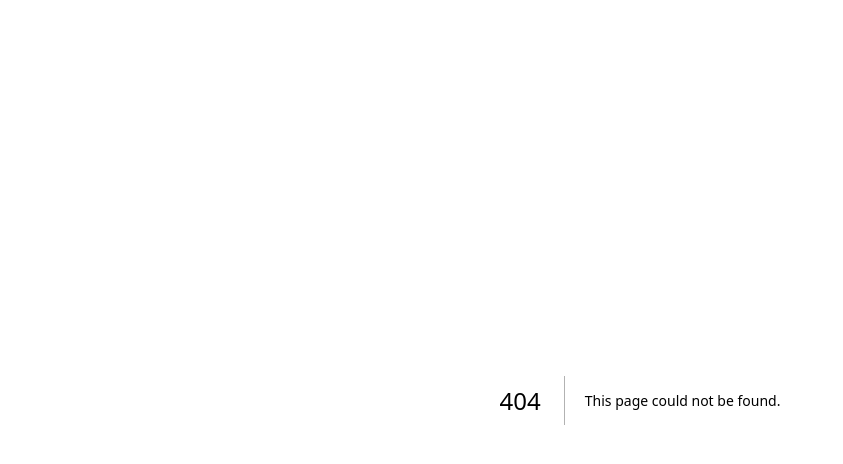
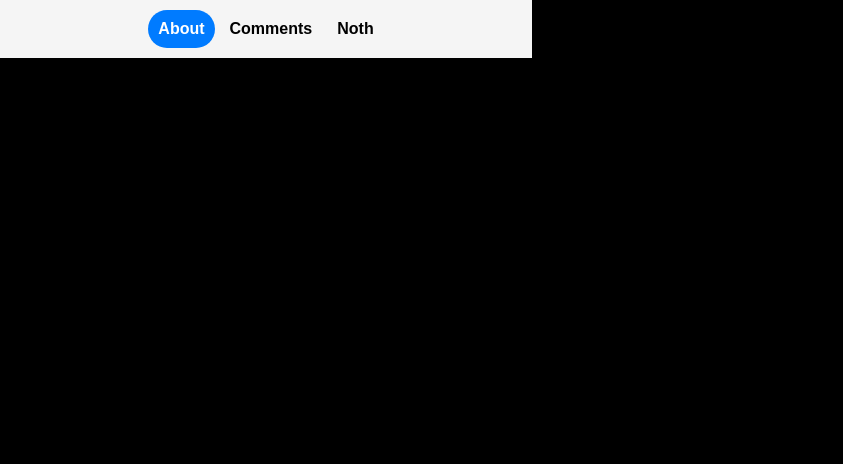
Before and after one commit to MajidHosseinzadeh/corals, a Next.js app: page /item in a window 1280 px wide. Before the commit this address had no page. Shown: the top 464 px of the page, without its empty margins (0-843 px from the left). Built offline with nearby package versions, Linux system fonts and the light colour scheme.

Commit message:
Product page created

```diff
--- /dev/null
+++ b/components/rare/navbar/ProductNavbar.js
@@ -0,0 +1,160 @@
+import React, { useState } from 'react';
+import styled, { keyframes } from 'styled-components';
+
+const SlideContent = styled.div`
+
+`
+
+const slideAnimation = keyframes`
+  0% {
+    transform: translateX(0);
+  }
+
+  100% {
+    transform: translateX(calc(100% + 10px));
+  }
+`;
+
+const NavbarContainer = styled.nav`
+  display: flex;
+  justify-content: center;
+  align-items: center;
+  background-color: #f5f5f5;
+  padding: 10px;
+  width: 40%;
+`;
+
+const NavButton = styled.button`
+  font-size: 16px;
+  font-weight: bold;
+  padding: 10px;
+  margin: 0 5px;
+  color: ${(props) => (props.isActive ? '#ffffff' : '#000000')};
+  background-color: ${(props) => (props.isActive ? '#007bff' : 'transparent')};
+  border: none;
+  border-radius: 20px;
+  cursor: pointer;
+  transition: background-color 0.3s ease;
+  position: relative;
+  overflow: hidden;
+
+  &:before {
+    content: '';
+    position: absolute;
+    top: 0;
+    left: 0;
+    width: 100%;
+    height: 100%;
+    background-color: #007bff;
+    transform: translateX(-100%);
+    z-index: -1;
+    transition: transform 0.3s ease;
+    border-radius: 20px;
+  }
+
+  &:hover:before {
+    transform: translateX(0);
+  }
+
+  &:not(:last-child) {
+    margin-right: 0;
+  }
+
+  &.slide-in:before {
+    animation: ${slideAnimation} 0.3s forwards;
+  }
+`;
+
+const Container = styled.div`
+  display: flex;
+  justify-content: center:
+  align-items: center;
+`
+
+const ProductNavbar = () => {
+
+
+
+
+    const slides = [
+        {
+            content: (
+                <div>about</div>
+            ),
+            slideName: 'About'
+        },
+        {
+            content: (
+                <div>comment</div>
+            ),
+            slideName: 'Comments'
+        },
+        {
+
+            content: (
+                <div>noth</div>
+            ),
+            slideName: 'Noth'
+
+        }
+    ];
+
+
+    const [activeButton, setActiveButton] = useState('About');
+    const [slideInClass, setSlideInClass] = useState('');
+
+
+    const handleButtonClick = (buttonName) => {
+        if (activeButton !== buttonName) {
+            setActiveButton(buttonName);
+            setSlideInClass('slide-in');
+
+            setTimeout(() => {
+                setSlideInClass('');
+            }, 300);
+        }
+    };
+    const setSlide = () => {
+        slides.forEach((slide) => {
+            if (slide.slideName === activeButton) {
+                console.log(activeButton)
+                return slide.content
+            }
+        })
+    }
+
+    return (
+        <>
+            <NavbarContainer>
+                <NavButton
+                    isActive={activeButton === 'About'}
+                    onClick={() => handleButtonClick('About')}
+                    className={slideInClass}
+                >
+                    About
+                </NavButton>
+                <NavButton
+                    isActive={activeButton === 'Comments'}
+                    onClick={() => handleButtonClick('Comments')}
+                    className={slideInClass}
+                >
+                    Comments
+                </NavButton>
+                <NavButton
+                    isActive={activeButton === 'Noth'}
+                    onClick={() => handleButtonClick('Noth')}
+                    className={slideInClass}
+                >
+                    Noth
+                </NavButton>
+            </NavbarContainer>
+            <div>
+                <SlideContent>
+                    {setSlide()}
+                </SlideContent>
+            </div>
+        </>
+    );
+};
+
+export default ProductNavbar;
--- /dev/null
+++ b/pages/item/index.js
@@ -0,0 +1,90 @@
+import ProductNavbar from '@/components/rare/navbar/ProductNavbar'
+import Image from 'next/image'
+import React from 'react'
+import styled from 'styled-components'
+
+const PageContainer = styled.div`
+    display: flex;
+    justify-content: center;
+    align-items: center;
+    flex-direction: row;
+`
+
+const ItemImage = styled(Image)`
+    width: 100px;
+    height: 100px;
+`
+const PrimaryTextsContainer = styled.div`
+    display: flex;
+    justify-content: flex-start;
+    align-items: center;
+    flex-direction: column;
+`
+
+
+const item = [
+    {
+        id: 1,
+        name: 'Rice',
+        price: '$19.99',
+        image: '/footer.jpg',
+        comments: [
+            {
+                commentId: 1,
+                rate: 3.5,
+                text: 'Great',
+                user: 'alireza',
+                date: '',
+            },
+            {
+                commentId: 2,
+                rate: 3.5,
+                text: 'Great',
+                user: 'alireza',
+                date: '',
+            },
+            {
+                commentId: 3,
+                rate: 3.5,
+                text: 'Great',
+                user: 'alireza',
+                date: '',
+            },
+            {
+                commentId: 4,
+                rate: 3.5,
+                text: 'Great',
+                user: 'alireza',
+                date: '',
+            },
+            {
+                commentId: 5,
+                rate: 3.5,
+                text: 'Great',
+                user: 'alireza',
+                date: '',
+            },
+            {
+                commentId: 6,
+                rate: 3.5,
+                text: 'Great',
+                user: 'alireza',
+                date: '',
+            },
+
+        ]
+    }
+]
+
+const index = () => {
+    // item.forEach((item) => {
+    //     item.comments.forEach((comment) => {
+
+    //     });
+    //   });
+    return (
+        <ProductNavbar/>
+    )
+}
+
+export default index
--- a/pages/search/index.js
+++ b/pages/search/index.js
@@ -118,7 +118,6 @@ const SearchPage = () => {
       setFiltered(itemms.filter((item) =>
         item.searchTitle.includes(savedData)
       ))
-      console.log(savedData)
       setLocalStorageItem('fromLocal', false)
     } else if (!fromLocal) {
       setFiltered(items.filter((item) =>
```
Also changed, not shown: components/rare/Dreadlocks.js (+5 -2 lines), components/rare/Footer.js (added).
